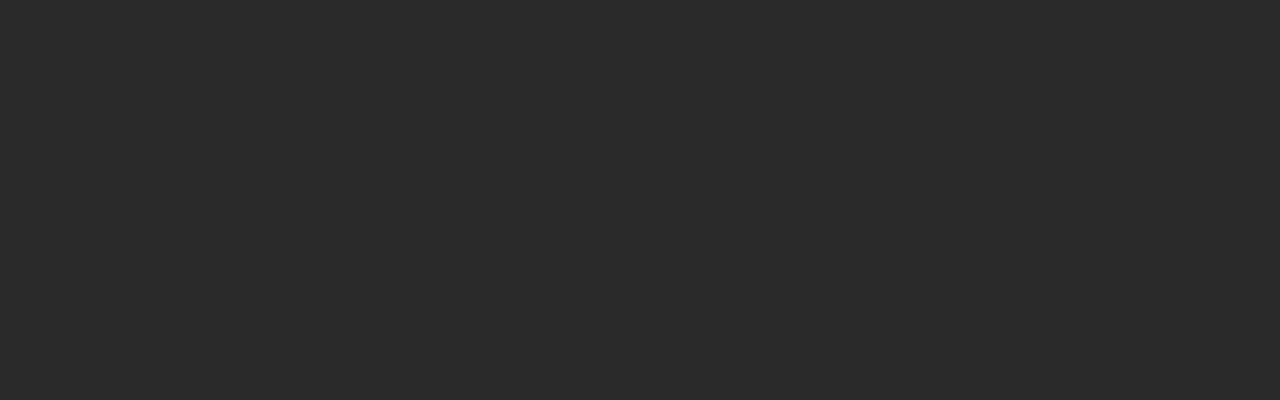
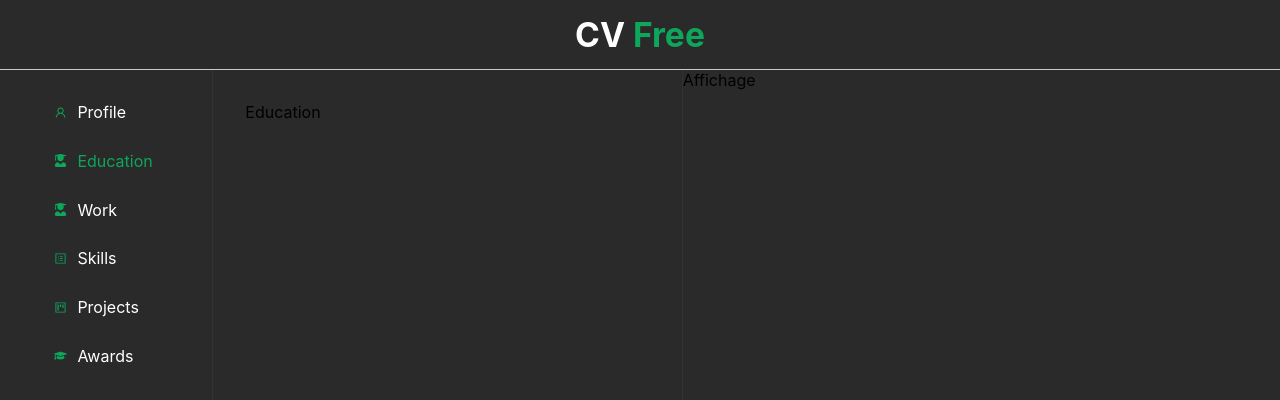
Before and after one commit to Felix-Asante/cv-free, a React (Create React App) app: page /education in a window 1280 px wide. Before the commit this address had no page. Shown: the top 400 px of the page. Built offline with nearby package versions, Linux system fonts and the light colour scheme.

Commit message:
link active state

```diff
--- a/src/components/Menu.jsx
+++ b/src/components/Menu.jsx
@@ -1,4 +1,4 @@
-import React from "react";
+import React, { useEffect, useState } from "react";
 import style from "../styles/menu.module.css";
 import {
 	AiOutlineUser,
@@ -6,36 +6,70 @@ import {
 	AiOutlineProject,
 } from "react-icons/ai";
 import { FaUserGraduate, FaGraduationCap } from "react-icons/fa";
-import { Link } from "react-router-dom";
+import { Link, useLocation } from "react-router-dom";
 
 function Menu() {
+	const location = useLocation();
+	const [path, setPath] = useState(null);
+
+	useEffect(() => {
+		setPath(location.pathname);
+	}, [location.pathname]);
+
 	return (
 		<nav className={style.nav}>
 			<ul className={style.list}>
 				<li>
 					<AiOutlineUser />
-					<Link to="/">Profile</Link>
+					<Link to="/" style={{ color: path === "/" ? "#0da65b" : "#fff" }}>
+						Profile
+					</Link>
 				</li>
 				<li>
 					<FaUserGraduate />
-					<Link to="education">Education</Link>
+					<Link
+						to="education"
+						style={{ color: path === "/education" ? "#0da65b" : "#fff" }}
+					>
+						Education
+					</Link>
 				</li>
 				<li>
 					<FaUserGraduate />
 
-					<Link to="work">Work</Link>
+					<Link
+						to="work"
+						style={{ color: path === "/work" ? "#0da65b" : "#fff" }}
+					>
+						Work
+					</Link>
 				</li>
 				<li>
 					<AiOutlineProfile />
-					<Link to="skills">Skills</Link>
+					<Link
+						to="skills"
+						style={{ color: path === "/skills" ? "#0da65b" : "#fff" }}
+					>
+						Skills
+					</Link>
 				</li>
 				<li>
 					<AiOutlineProject />
-					<Link to="projects">Projects</Link>
+					<Link
+						to="projects"
+						style={{ color: path === "/project" ? "#0da65b" : "#fff" }}
+					>
+						Projects
+					</Link>
 				</li>
 				<li>
 					<FaGraduationCap />
-					<Link to="awards">Awards</Link>
+					<Link
+						to="awards"
+						style={{ color: path === "/awards" ? "#0da65b" : "#fff" }}
+					>
+						Awards
+					</Link>
 				</li>
 			</ul>
 		</nav>
--- a/src/index.js
+++ b/src/index.js
@@ -3,12 +3,14 @@ import ReactDOM from "react-dom/client";
 import "./index.css";
 import App from "./App";
 import { BrowserRouter, Routes, Route } from "react-router-dom";
+import Education from "./pages/Education";
 const root = ReactDOM.createRoot(document.getElementById("root"));
 root.render(
 	<React.StrictMode>
 		<BrowserRouter>
 			<Routes>
 				<Route path="/" element={<App />} />
+				<Route path="/education" element={<Education />} />
 			</Routes>
 		</BrowserRouter>
 	</React.StrictMode>
--- a/src/pages/Education.js
+++ b/src/pages/Education.js
@@ -0,0 +1,8 @@
+import React from "react";
+import Layout from "../components/Layout";
+
+function Education() {
+	return <Layout>Education</Layout>;
+}
+
+export default Education;
```
